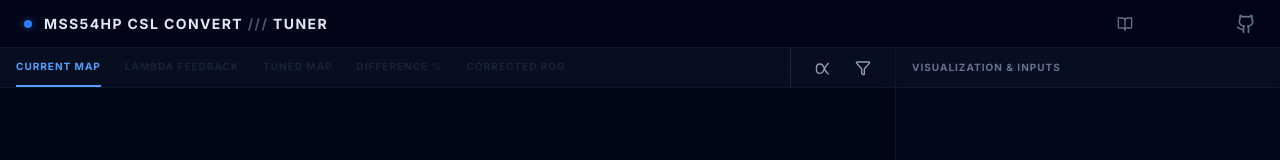
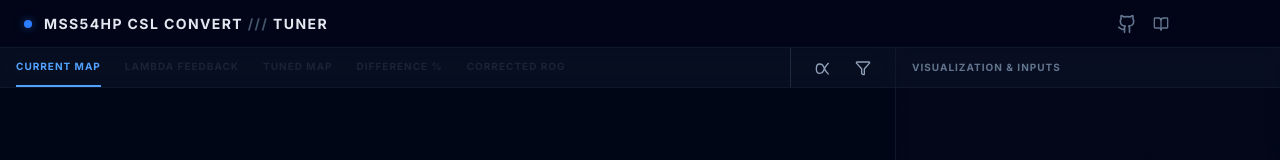
Before and after one commit to mushitaro/E46M3CSL_TuningTool, a Next.js app: page / in a window 1280 px wide. Shown: the top 160 px of the page. Built offline with nearby package versions, Linux system fonts and the light colour scheme.

Commit message:
Swap header icon order: GitHub first, then Tuning Guide

```diff
--- a/src/app/page.tsx
+++ b/src/app/page.tsx
@@ -343,6 +343,17 @@ export default function Home() {
         </div>
 
         <div className="flex items-center gap-4">
+          {/* GitHub Link */}
+          <a
+            href="https://github.com/mushitaro/mss54hp-csl-convert-tuner"
+            target="_blank"
+            rel="noopener noreferrer"
+            className="text-slate-500 hover:text-slate-300 transition-colors"
+            title="View on GitHub"
+          >
+            <Github className="w-5 h-5" />
+          </a>
+
           {/* Forum Link */}
           <a
             href="https://nam3forum.com/forums/forum/special-interests/coding-tuning/242281-a-quick-and-easy-way-to-street-tune-your-csl-conversion-for-drivability"
@@ -353,17 +364,6 @@ export default function Home() {
           >
             <BookOpen className="w-4 h-4" />
             <span className="text-[10px] uppercase font-bold tracking-wider hidden sm:block opacity-0 group-hover:opacity-100 transition-all -translate-x-2 group-hover:translate-x-0">Tuning Guide</span>
-          </a>
-
-          {/* GitHub Link */}
-          <a
-            href="https://github.com/mushitaro/mss54hp-csl-convert-tuner"
-            target="_blank"
-            rel="noopener noreferrer"
-            className="text-slate-500 hover:text-slate-300 transition-colors"
-            title="View on GitHub"
-          >
-            <Github className="w-5 h-5" />
           </a>
         </div>
       </header>
```
